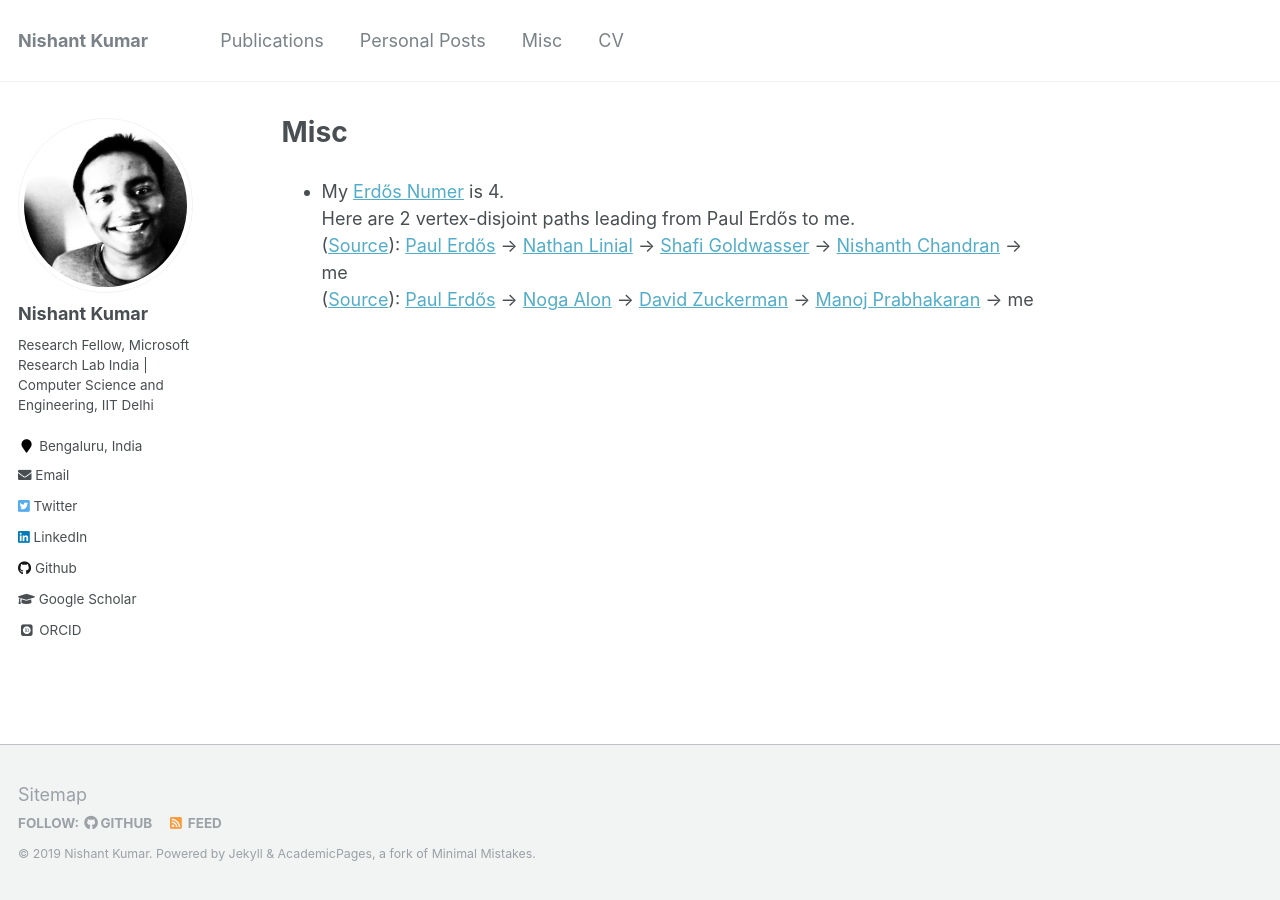
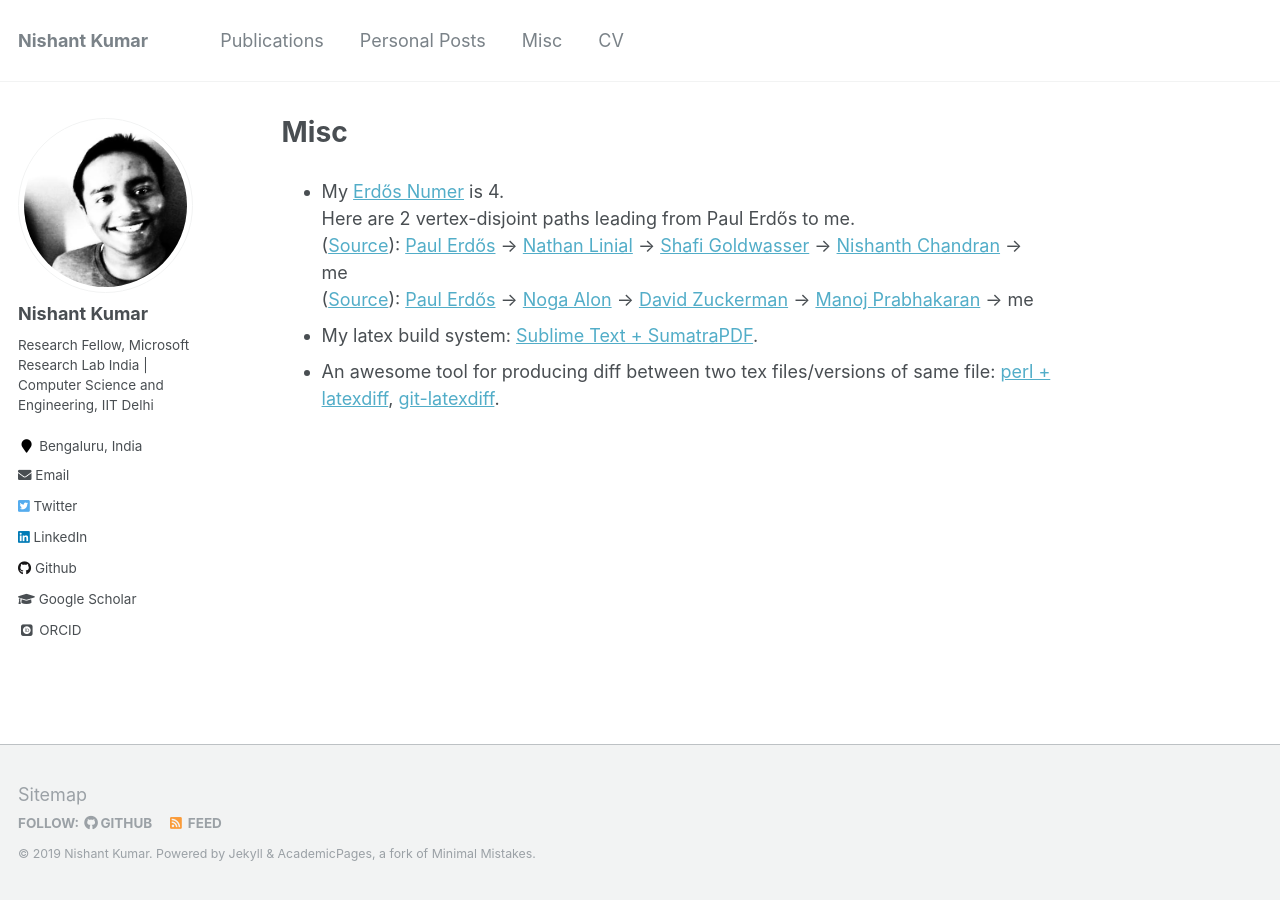
Before and after one commit to nishkum/nishkum.github.io, a Jekyll site: the page built from _pages/misc.md, in a window 1280 px wide. Built offline with Jekyll 4.4.1, drawn with Linux system fonts in a browser that asks for light colours; some web fonts are replaced.

Commit message:
Added some tools.

```diff
--- a/_pages/misc.md
+++ b/_pages/misc.md
@@ -10,3 +10,5 @@ redirect_from:
 Here are 2 vertex-disjoint paths leading from Paul Erd&#337;s to me.
 ([Source](https://mathscinet.ams.org/mathscinet/collaborationDistance.html?AuthorSourceName=Chandran,%20Nishanth&AuthorTargetName=Erdos,%20Paul&group_target=189017)): [Paul Erd&#337;s](https://en.wikipedia.org/wiki/Paul_Erd%C5%91s) &rarr; [Nathan Linial](https://en.wikipedia.org/wiki/Nati_Linial) &rarr; [Shafi Goldwasser](https://en.wikipedia.org/wiki/Shafi_Goldwasser) &rarr; [Nishanth Chandran](https://www.microsoft.com/en-us/research/people/nichandr/) &rarr; me
 ([Source](https://mathscinet.ams.org/mathscinet/collaborationDistance.html?AuthorSourceName=Prabhakaran,%20Manoj&AuthorTargetName=Erdos,%20Paul&group_target=189017)): [Paul Erd&#337;s](https://en.wikipedia.org/wiki/Paul_Erd%C5%91s) &rarr; [Noga Alon](https://en.wikipedia.org/wiki/Noga_Alon) &rarr; [David Zuckerman](https://www.cs.utexas.edu/~diz/) &rarr; [Manoj Prabhakaran](https://www.cse.iitb.ac.in/~mp/) &rarr; me
+* My latex build system: [Sublime Text + SumatraPDF](https://noc-leung.gitbook.io/techdocs/).
+* An awesome tool for producing diff between two tex files/versions of same file: [perl + latexdiff](http://www.brechtdeman.com/blog/LaTeX-diff.html), [git-latexdiff](https://gitlab.com/git-latexdiff/git-latexdiff).
```
Also changed, not shown: _pages/about.md (+1 -1 lines).
